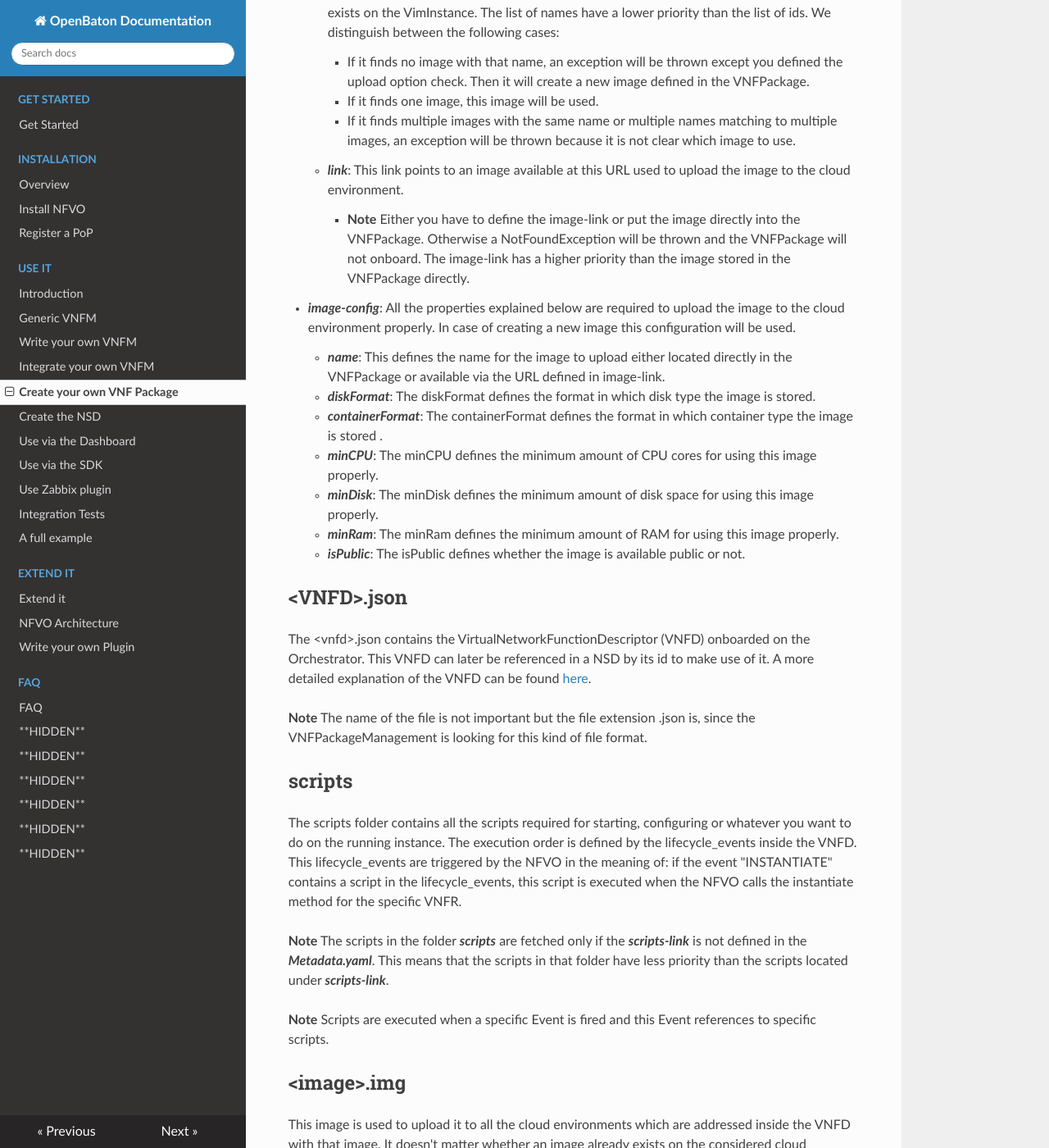
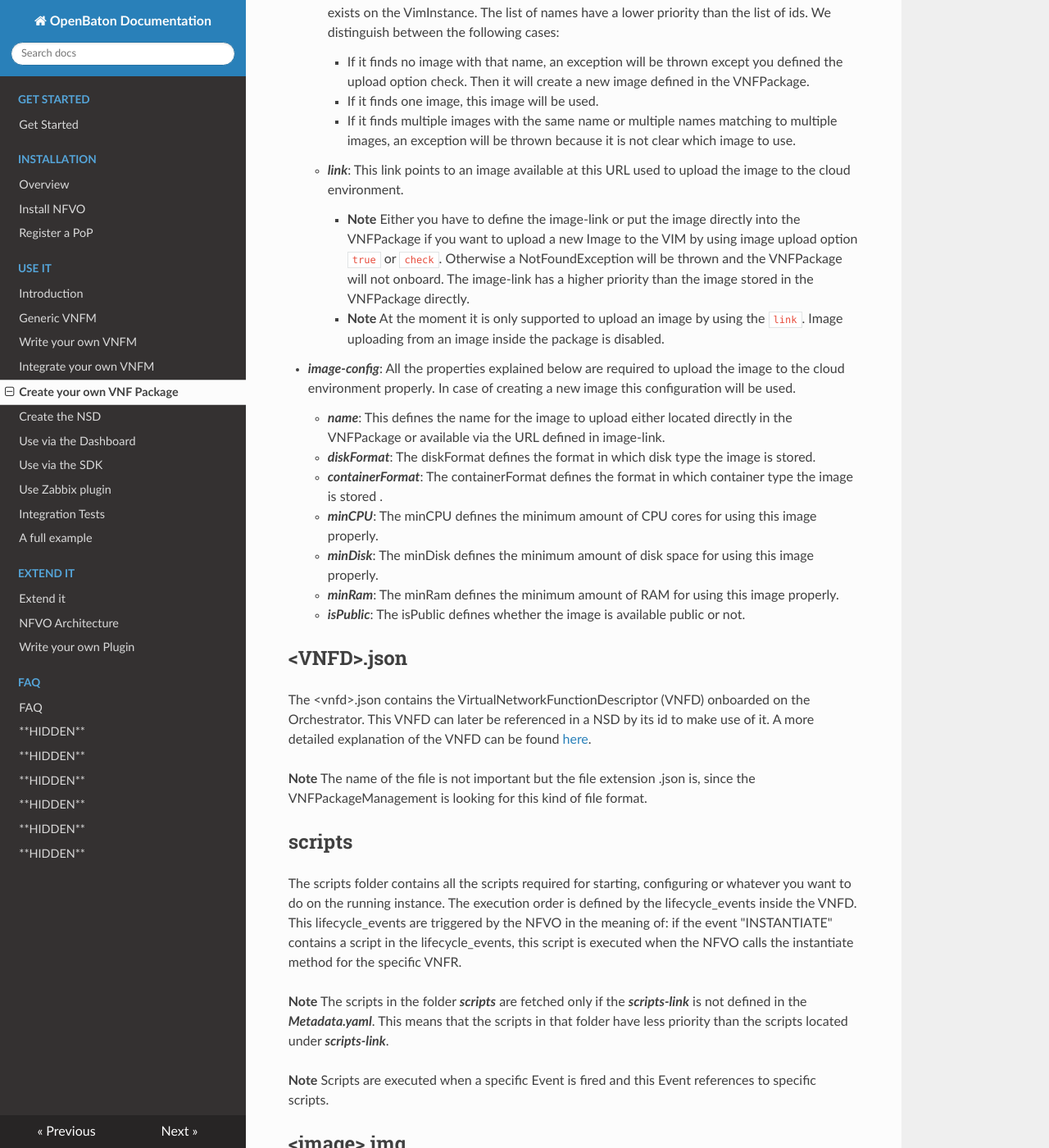
Before and after one commit to openbaton/docs, an MkDocs documentation site: the page built from docs/vnfpackage.md, in a window 1280 px wide and 1400 px high, scrolled down 2103 px. Shown: the whole window at 82% size. Built offline with MkDocs 1.6.1, drawn with Linux system fonts in a browser that asks for light colours; nearby versions of some CDN libraries; old or Windows-style settings are respelled for this version of MkDocs; some of the changed text lies outside the part shown.

Commit message:
Updated documentation of VNFPackage
Since the image uploading of an image inside the VNFPackage is not working at the moment
it was decided to disable this feature temporarly. Also the VNFPackageManagement will be updated to reject/ignore
the uploading of an image from inside the Package. So at the moment the only way
to upload an image with the VNFPackage is to use the image link inside the Metadata.yaml file.

```diff
--- a/docs/vnfpackage.md
+++ b/docs/vnfpackage.md
@@ -79,9 +79,10 @@ In the following each property is explained in more detail. Please consider also
         * If it finds one image, this image will be used.
         * If it finds multiple images with the same name or multiple names matching to multiple images, an exception will be thrown because it is not clear which image to use.
     * ***link***: This link points to an image available at this URL used to upload the image to the cloud environment.
-        * **Note** Either you have to define the image-link or put the image directly into the VNFPackage.
+        * **Note** Either you have to define the image-link or put the image directly into the VNFPackage if you want to upload a new Image to the VIM by using image upload option `true` or `check`.
             Otherwise a NotFoundException will be thrown and the VNFPackage will not onboard.
             The image-link has a higher priority than the image stored in the VNFPackage directly.
+        * ****Note**** At the moment it is only supported to upload an image by using the `link`. Image uploading from an image inside the package is disabled.
 * ***image-config***: All the properties explained below are required to upload the image to the cloud environment properly.
     In case of creating a new image this configuration will be used.
     * ***name***: This defines the name for the image to upload either located directly in the VNFPackage or available via the URL defined in image-link.
@@ -112,6 +113,8 @@ This lifecycle_events are triggered by the NFVO in the meaning of: if the event
 **Note** Scripts are executed when a specific Event is fired and this Event references to specific scripts.
 
 ## <image\>.img
+
+**Note** At the moment it is only supported to upload an image by using the `link` defined in **Metadata.yaml**. Image uploading from an image inside the package is disabled.
 
 This image is used to upload it to all the cloud environments which are addressed inside the VNFD with that image.
 It doesn't matter whether an image already exists on the considered cloud environment or not.
@@ -150,6 +153,7 @@ image:
     upload: "check"
     names:
         - iperf_server_image
+    link: "http://releases.ubuntu.com/14.04/ubuntu-14.04.3-server-amd64.iso"
 image-config:
     name: iperf_server_image
     diskFormat: QCOW2
@@ -238,6 +242,7 @@ image:
     upload: "check"
     names:
         - iperf_client_image
+    link: "http://releases.ubuntu.com/14.04/ubuntu-14.04.3-server-amd64.iso"
 image-config:
     name: iperf_client_image
     diskFormat: QCOW2
```
Also changed, not shown: other parts of docs/vnfpackage.md (+0 -1 lines).
